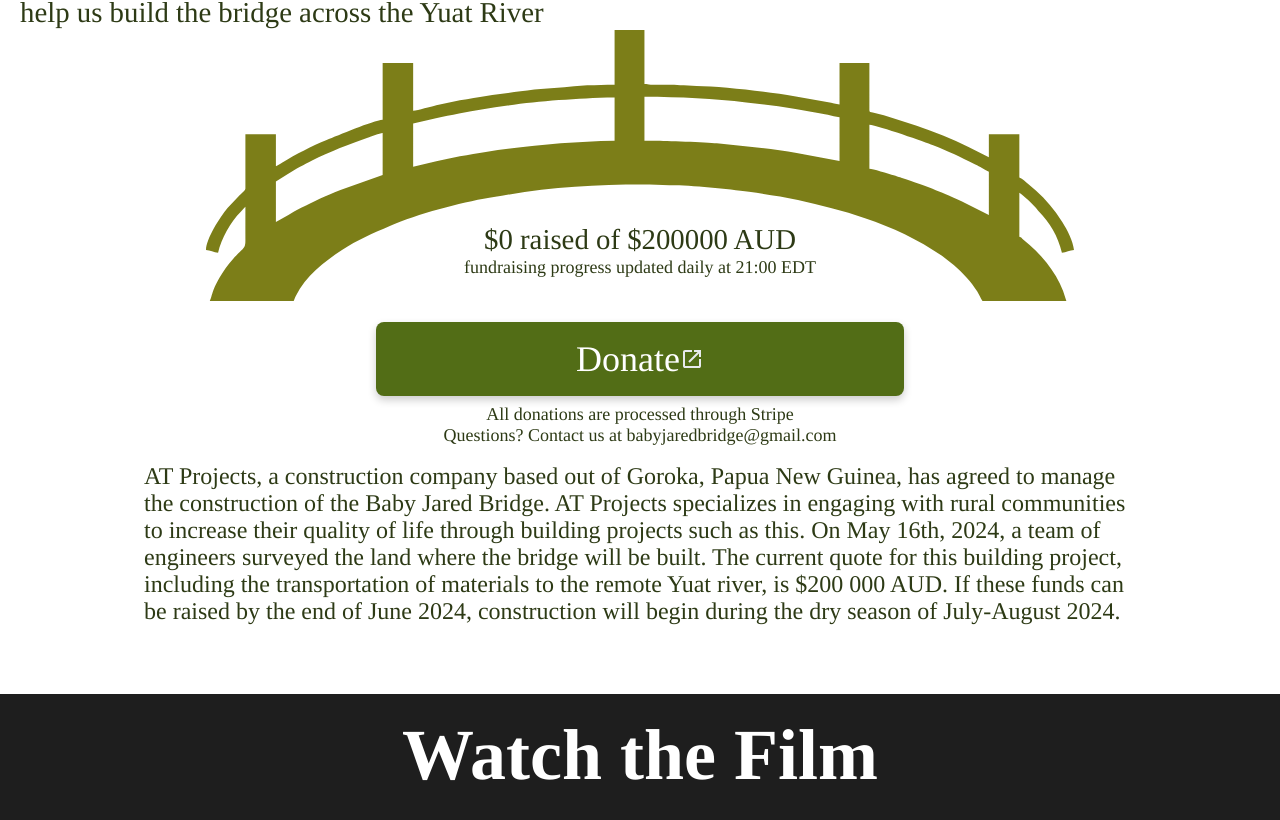
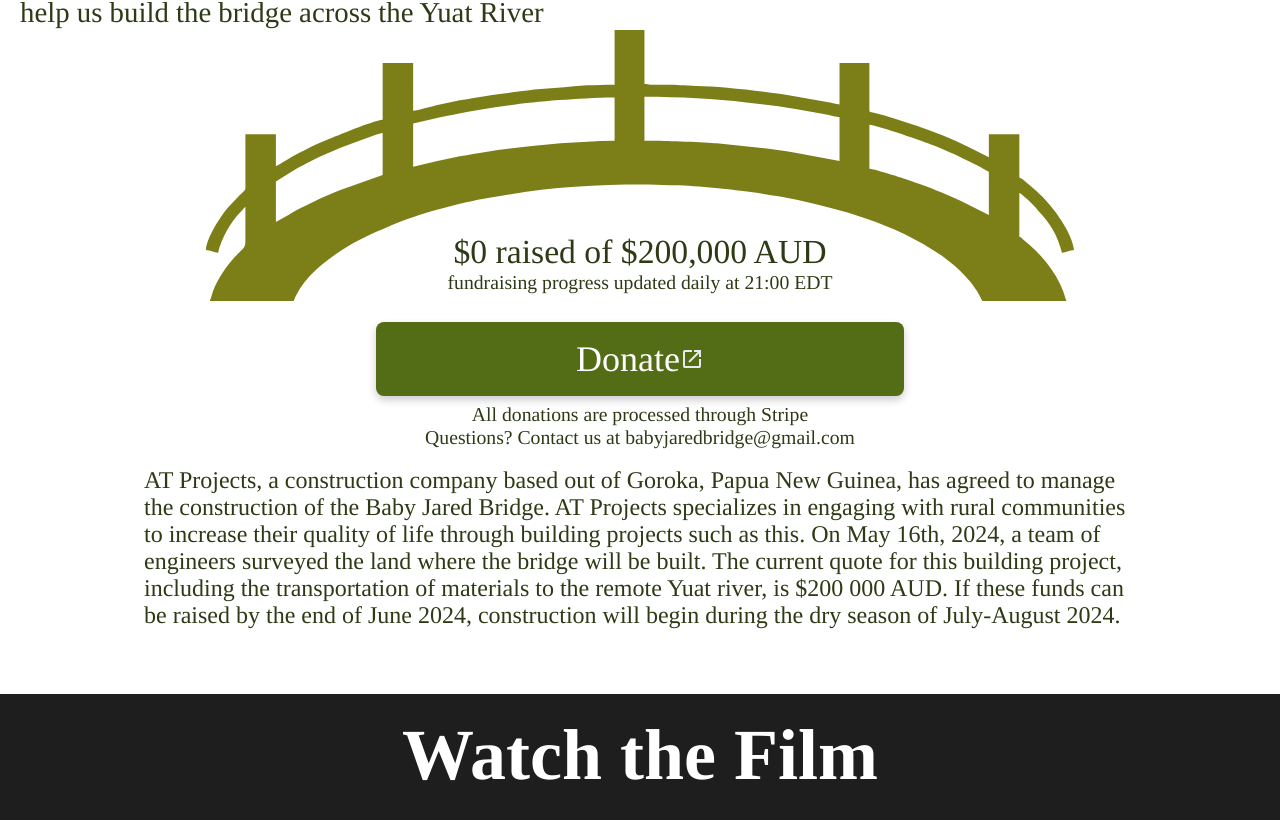
Before and after one commit to BabyJaredBridgeProject/babyjaredbridge, a plain HTML site: page index.html in a window 1280 px wide. Shown: the part 842-1662 px from the top of the page. Drawn offline with Linux system fonts and the light colour scheme; grey boxes are pictures that could not be loaded; files whose address does not match are found by name; a web font is replaced by a local one.

Commit message:
Finalized the Donation Progress

```diff
--- /dev/null
+++ b/docs/assets/json/data.json
@@ -0,0 +1,7 @@
+{
+    "goal": 200000,
+    "current": 0,
+    "currency": "AUD",
+    "update_time": "21:00",
+    "update_timezone": "EDT"
+}
--- a/index.html
+++ b/index.html
@@ -96,22 +96,34 @@
             window.open("https://" + url);
         }
 
-        function populateFundraiserProgress() {
-            let progress = {
-                "goal": 200000,
-                "current": 0,
-                "currency": "AUD",
-                "update_time": "21:00",
-                "update_timezone": "EDT"
-            };
+        async function populateFundraiserProgress() {
+            let progress = await fetchGoalsData();
 
-            console.log("populating fundraiser progress");
+            const formatter = new Intl.NumberFormat('en-US', { useGrouping: true, });
+            const formattedGoal = formatter.format(progress.goal);
+            const formattedCurrent = formatter.format(progress.current);
 
             let fundraiserProgress = document.getElementById("fundraiser-progress");
-            fundraiserProgress.innerHTML = "$" + progress.current + " raised of $" + progress.goal + " " + progress.currency;
+            fundraiserProgress.innerHTML = "$" + formattedCurrent + " raised of $" + formattedGoal + " " + progress.currency;
 
             let fundraiserUpdateTime = document.getElementById("fundraiser-update-time");
             fundraiserUpdateTime.innerHTML = "fundraising progress updated daily at " + progress.update_time + " " + progress.update_timezone;
         }
+
+        async function fetchGoalsData() {
+            try {
+                const response = await fetch("docs\\assets\\json\\data.json");
+
+                if (!response.ok)
+                    throw new Error("HTTP error " + response.statusText);
+
+                const text = await response.text();
+                return JSON.parse(text);
+            } catch (error) {
+                console.error(error);
+            }
+
+            return undefined;
+        }
     </script>
 </html>
--- a/styles.css
+++ b/styles.css
@@ -143,10 +143,9 @@ body, html {
 }
 
 .disclaimer {
-    font-size: clamp(
-        var(--main-font-min-size) / 5,
-        var(--main-font-target-size) / 4,
-        var(--main-font-max-size) / 4
+    font-size: max(
+        0.5rem,
+        calc(var(--main-font-target-size) / 6.5)
     );
 }
 
@@ -164,7 +163,7 @@ body, html {
 
 .text-progress-div {
     position: absolute;
-    top: 80%;
+    top: 85%;
     left: 50%;
     transform: translate(-50%, -50%);
     z-index: 1;
@@ -172,10 +171,9 @@ body, html {
 }
 
 .fundraiser-progress-text {
-    font-size: clamp(
-        var(--main-font-min-size) / 6,
-        var(--main-font-target-size) / 3,
-        var(--main-font-max-size) / 2.5
+    font-size: max(
+        0.8rem,
+        calc(var(--main-font-target-size) / 3.8)
     );
 }
 
@@ -317,6 +315,10 @@ body, html {
     .donate {
         min-height: 40rem;
     }
+
+    .text-progress-div {
+        top: 90%;
+    }
 }
 
 @media (min-width: 1300px) {
```
Also changed, not shown: 1 other file.
